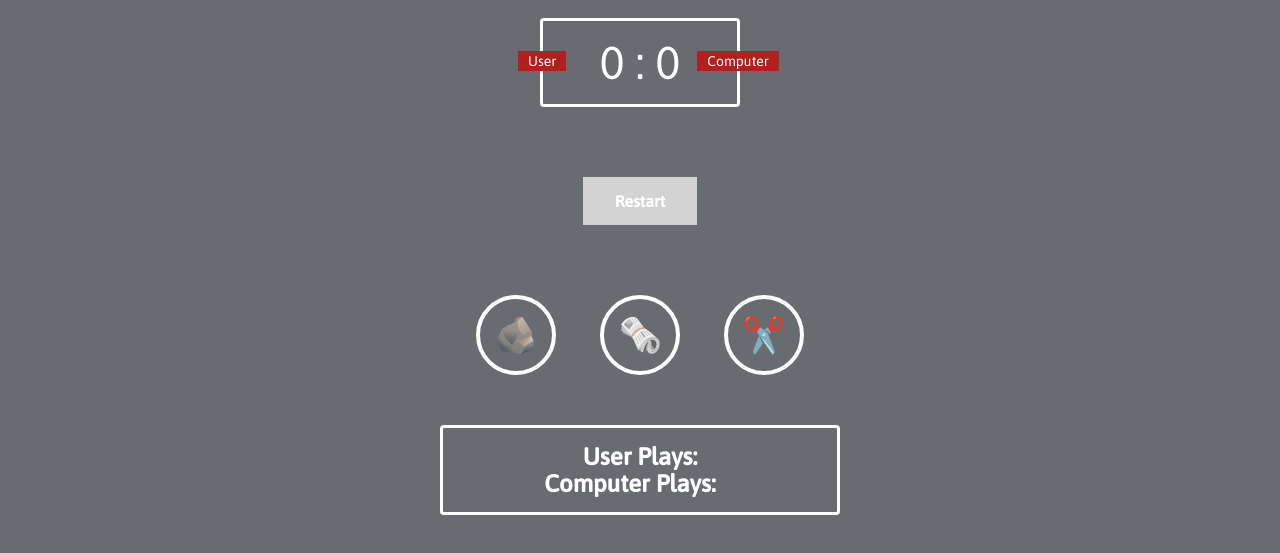
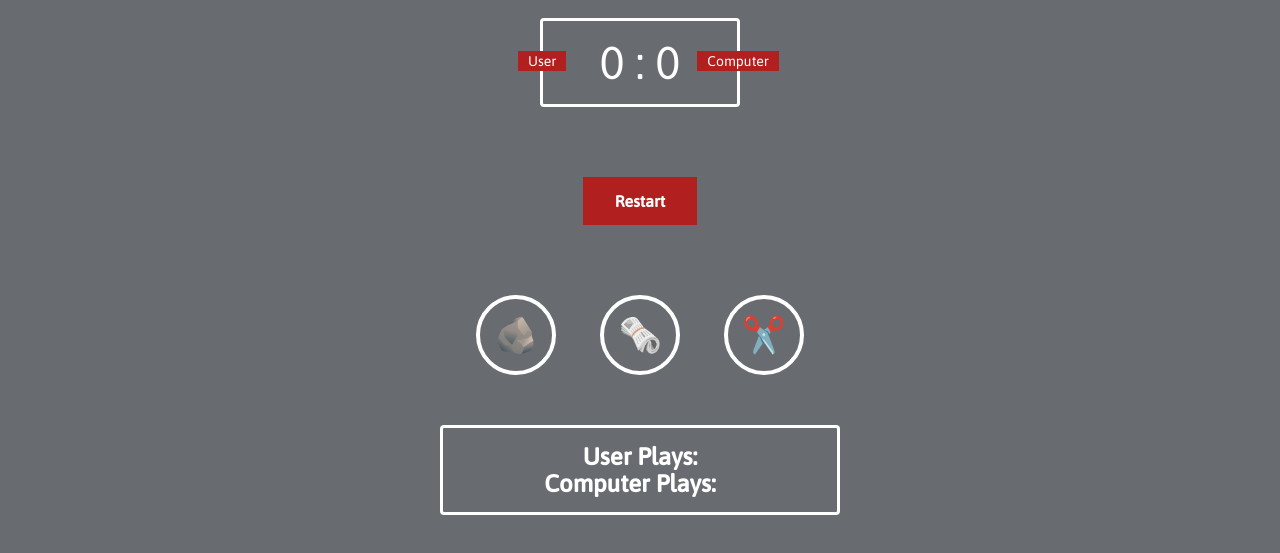
Before and after one commit to MoniqueDeKlerk/Rock-Paper-Scissors-Game, a plain HTML site: page index.html in a window 1280 px wide. Shown: the part 79-632 px from the top of the page. Drawn offline with Linux system fonts and the light colour scheme.

Commit message:
Remoed disabling of restart button

```diff
--- a/index.html
+++ b/index.html
@@ -38,12 +38,7 @@
         <span id="user-score">0</span> : <span id="computer-score">0</span>
       </div>
       <div class="btn-container-">
-        <button
-          disabled="disabled"
-          id="restart"
-        >
-          Restart
-        </button>
+        <button id="restart">Restart</button>
       </div>
       <div class="result">
         <p></p>
--- a/script.js
+++ b/script.js
@@ -98,7 +98,6 @@ function rounds() {
     scissors_btn.classList.add('hidden');
     choiceDisplay.classList.add('hidden');
     restartBtn.classList.remove('hidden');
-    restartBtn.disabled = false;
   } else if (computerScore === 5) {
     result_div.innerHTML = `Game over!  🖥️ Wins`;
     rock_btn.classList.add('hidden');
@@ -106,7 +105,6 @@ function rounds() {
     scissors_btn.classList.add('hidden');
     choiceDisplay.classList.add('hidden');
     restartBtn.classList.remove('hidden');
-    restartBtn.disabled = false;
   }
 }
 
--- a/style.css
+++ b/style.css
@@ -61,20 +61,6 @@ header h1 {
 .btn-container- {
   text-align: center;
   margin: 50px;
-}
-
-.btn-container- #restart:disabled {
-  background-color: lightgray;
-  border: none;
-  color: white;
-  padding: 15px 32px;
-  text-align: center;
-  text-decoration: none;
-  display: inline-block;
-  font-size: 16px;
-  margin: 20px;
-  font-weight: bold;
-  cursor: not-allowed;
 }
 
 .btn-container- #restart {
```
